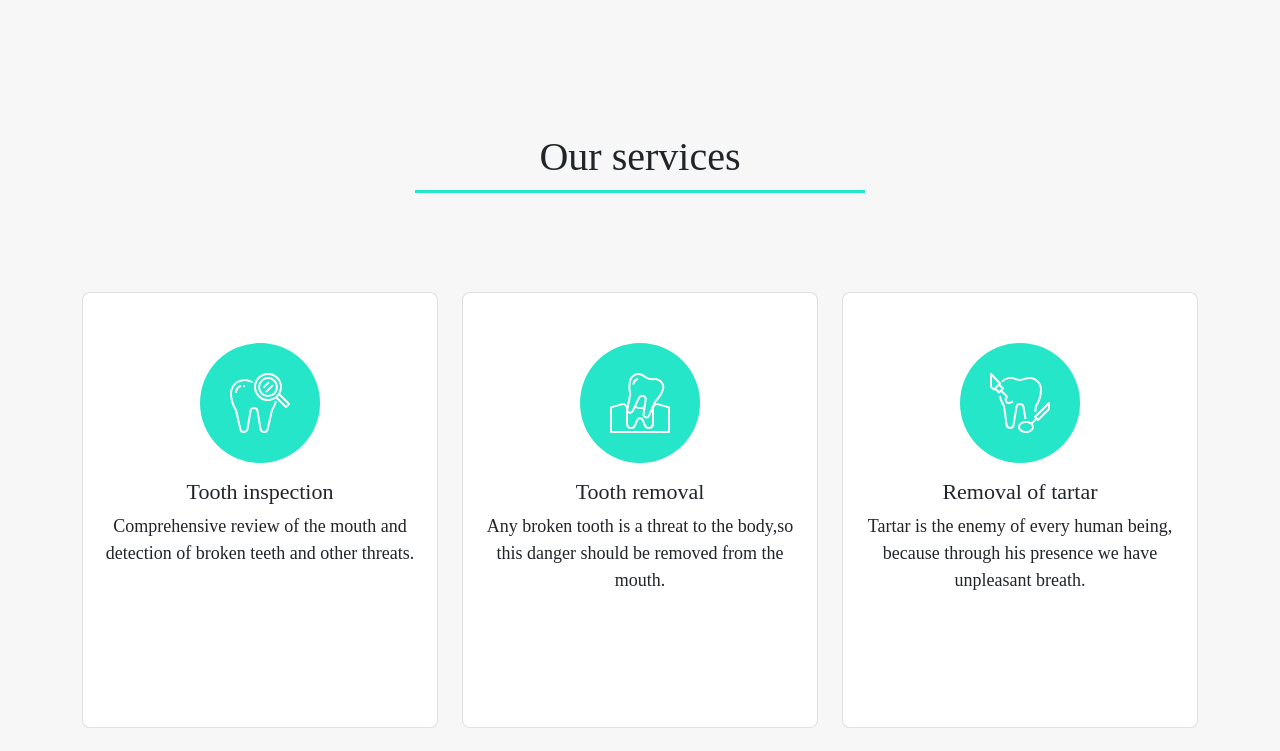
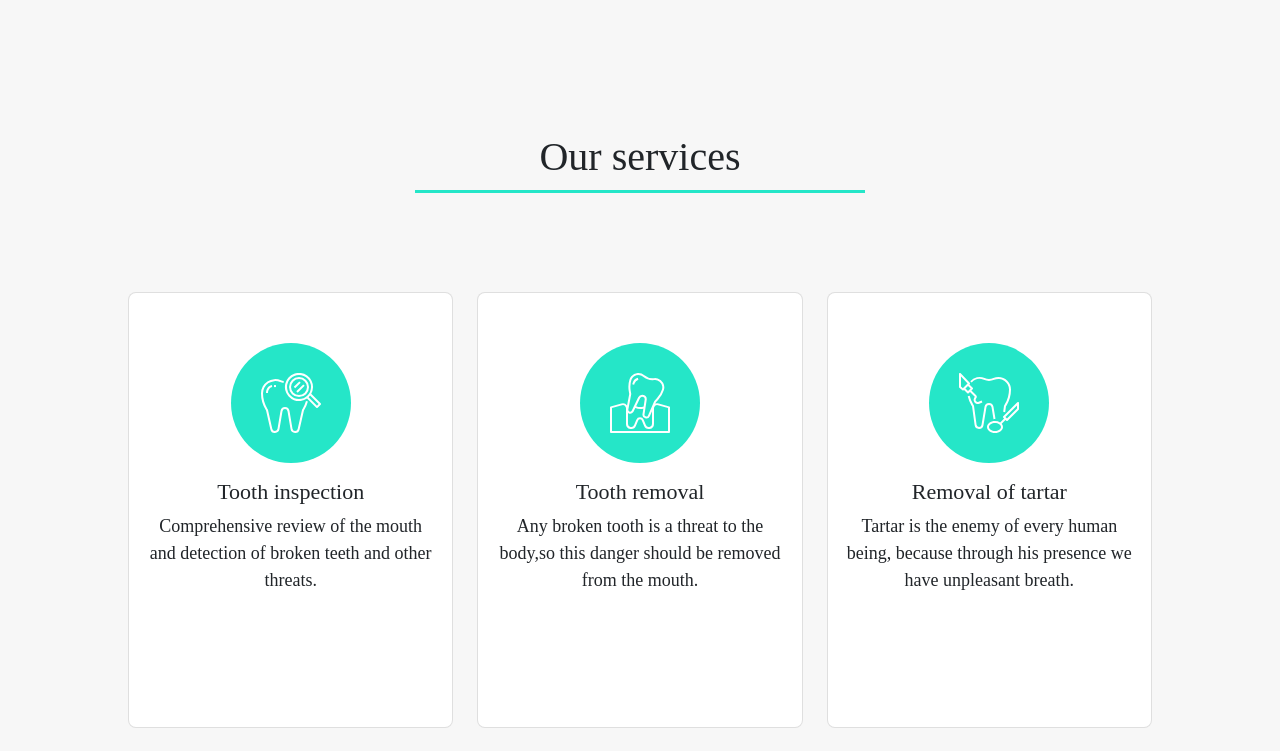
Before and after one commit to Marjan-Ghazanfari/Dental-Clinic, a React (Create React App) app in the folder dental-clinic/: page / in a window 1280 px wide. Shown: the part 1240-1991 px from the top of the page. Built offline with nearby package versions, Linux system fonts and the light colour scheme.

Commit message:
detail adjustment

```diff
--- a/dental-clinic/src/App.css
+++ b/dental-clinic/src/App.css
@@ -92,6 +92,11 @@
   background: #f7f7f7;
   font-family: Roboto Slab;
 }
+.services-group {
+  margin-left: 10%;
+  margin-right: 10%;
+}
+
 .services-title {
   margin-left: auto;
   margin-right: auto;
--- a/dental-clinic/src/App.js
+++ b/dental-clinic/src/App.js
@@ -55,7 +55,7 @@ function App() {
       <MainMenu />
       <ShowCase />
       <AboutUs />
-      <Services services={services} />
+      <Services  services={services} />
       <Appointment />
       <Footer />
     </div>
--- a/dental-clinic/src/components/Service.js
+++ b/dental-clinic/src/components/Service.js
@@ -1,4 +1,4 @@
-/** @format */
+
 
 import React from "react";
 
--- a/dental-clinic/src/views/Services.js
+++ b/dental-clinic/src/views/Services.js
@@ -6,7 +6,7 @@ import Service from "../components/Service";
 const Services = ({ services }) => {
   return (
     <div className='services'>
-      <div className='container'>
+      <div className='services-group'>
         <div className='services-title'>
           <h2>Our services</h2>
         </div>
```
Also changed, not shown: dental-clinic/src/components/Card.js (deleted, +0 -11 lines).
